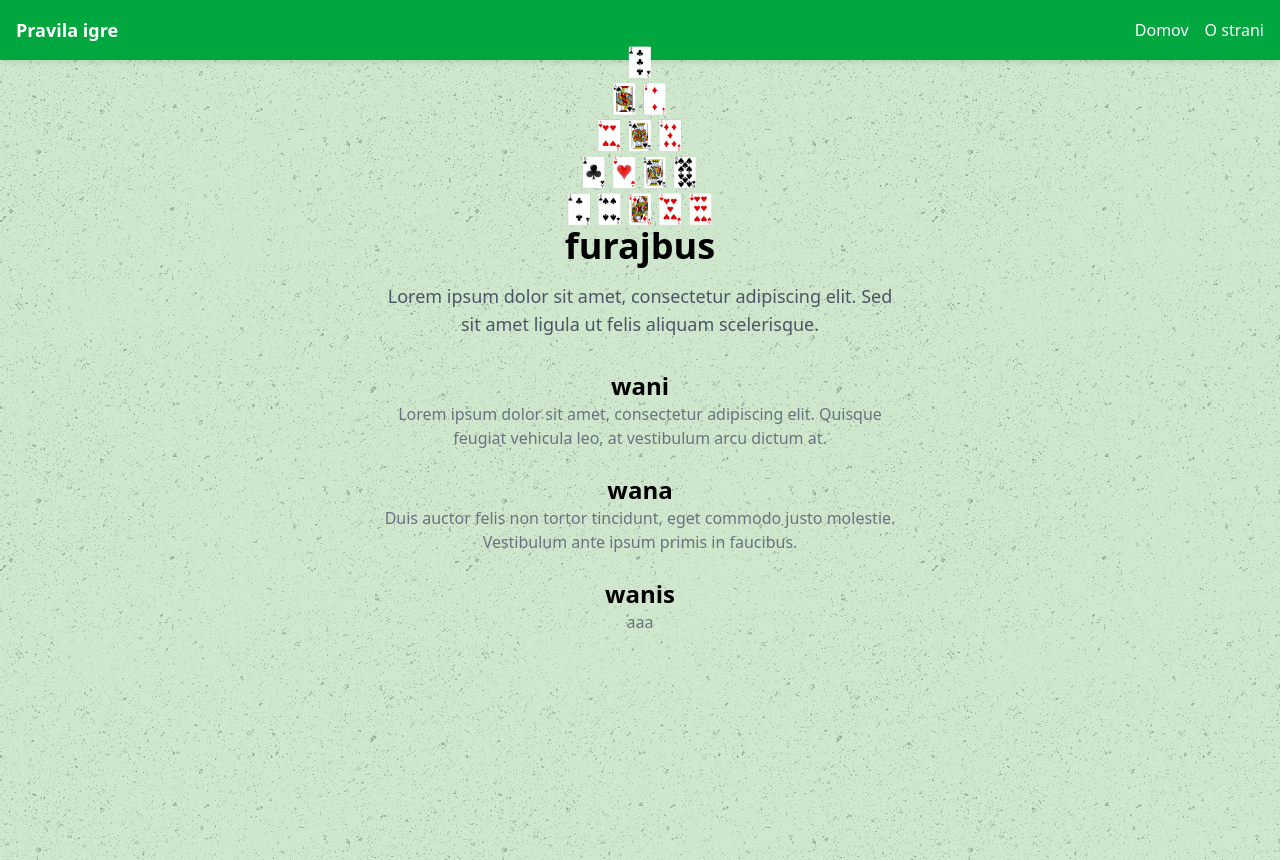
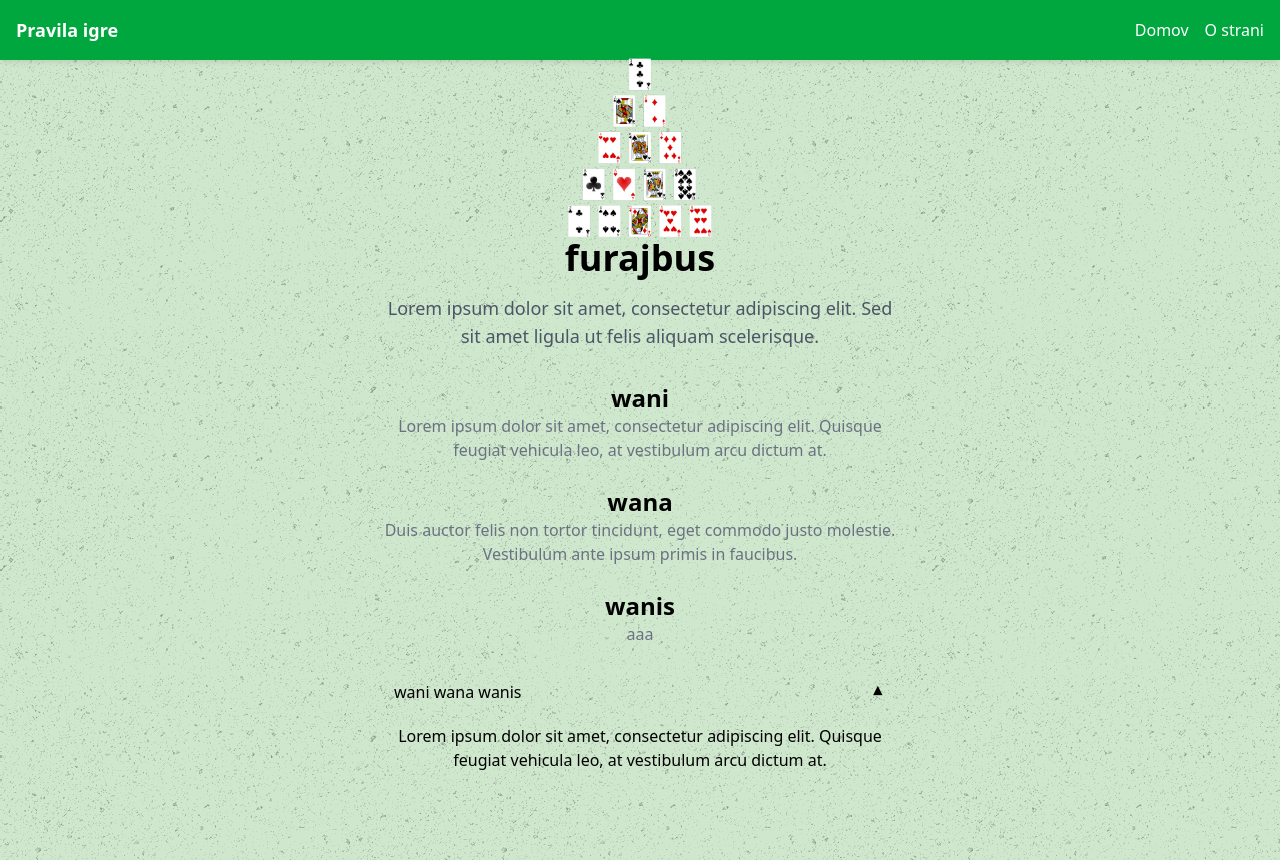
Before and after one commit to Urichh/furajbus, an Angular app: page / in a window 1280 px wide. Built offline with nearby package versions, Linux system fonts and the light colour scheme.

Commit message:
added expandable section component

```diff
--- /dev/null
+++ b/src/app/collapsible-section/collapsible-section.component.css
@@ -0,0 +1,24 @@
+.collapsible-container {
+    border: none;
+    overflow: hidden;
+}
+
+.title-bar {
+    display: flex;
+    justify-content: space-between;
+    align-items: center;
+    padding: 10px;
+    cursor: pointer;
+}
+
+span {
+    transition: transform 0.3s;
+}
+
+.rotate {
+    transform: rotate(180deg);
+}
+
+.content {
+    padding: 10px
+}
--- /dev/null
+++ b/src/app/collapsible-section/collapsible-section.component.html
@@ -0,0 +1,9 @@
+<div class="collapsible-container">
+    <div class="title-bar" (click)="toggleExpand()">
+        <h3>{{ title }}</h3>
+        <span [class.rotate]="isExpanded">▼</span>
+    </div>
+    <div *ngIf="isExpanded" class="content">
+        <ng-content></ng-content>
+    </div>
+</div>
--- /dev/null
+++ b/src/app/collapsible-section/collapsible-section.component.ts
@@ -0,0 +1,18 @@
+import { Component, Input } from '@angular/core';
+import { NgIf } from '@angular/common';
+
+@Component({
+    selector: 'app-collapsible-section',
+    imports: [ NgIf ],
+    templateUrl: './collapsible-section.component.html',
+    styleUrls: ['./collapsible-section.component.css']
+})
+
+export class CollapsibleSectionComponent {
+    @Input() title?: string;
+
+    isExpanded = true;
+    toggleExpand() {
+        this.isExpanded = !this.isExpanded;
+    }
+}
--- a/src/app/home/home.component.html
+++ b/src/app/home/home.component.html
@@ -1,5 +1,5 @@
 <div id="bg" class="flex flex-col items-center justify-center min-h-screen text-center px-6">
-    <img src="../../karte_default.png" id="banner" alt="logo?" class="w-1/3 md:w-1/5 lg:w-1/6 xl:w-1/8 h-auto mx-auto" style="margin-top: -15em" />
+    <img src="../../karte_default.png" id="banner" alt="logo?" class="w-1/3 md:w-1/5 lg:w-1/6 xl:w-1/8 h-auto mx-auto" style="margin-top: -5em" />
 
     <h1 class="text-4xl font-bold mb-4">furajbus</h1>
     <p class="text-lg text-gray-600 max-w-lg">
@@ -27,5 +27,10 @@
                 aaa
             </p>
         </section>
+
+        <app-collapsible-section [title]="'wani wana wanis'">
+            <p>Lorem ipsum dolor sit amet, consectetur adipiscing elit. Quisque feugiat vehicula leo, at vestibulum arcu dictum at.</p>
+        </app-collapsible-section>
+
     </div>
 </div>
--- a/src/app/home/home.component.ts
+++ b/src/app/home/home.component.ts
@@ -1,9 +1,10 @@
 import { Component } from '@angular/core';
+import { CollapsibleSectionComponent } from '../collapsible-section/collapsible-section.component';
 
 @Component({
   selector: 'app-home',
   standalone: true,
-  imports: [],
+  imports: [CollapsibleSectionComponent],
   templateUrl: './home.component.html',
   styleUrl: './home.component.css'
 })
```
Also changed, not shown: src/app/app.component.html (line endings or trailing spaces), 1 other file (tests, documents, lock files or other folders).
